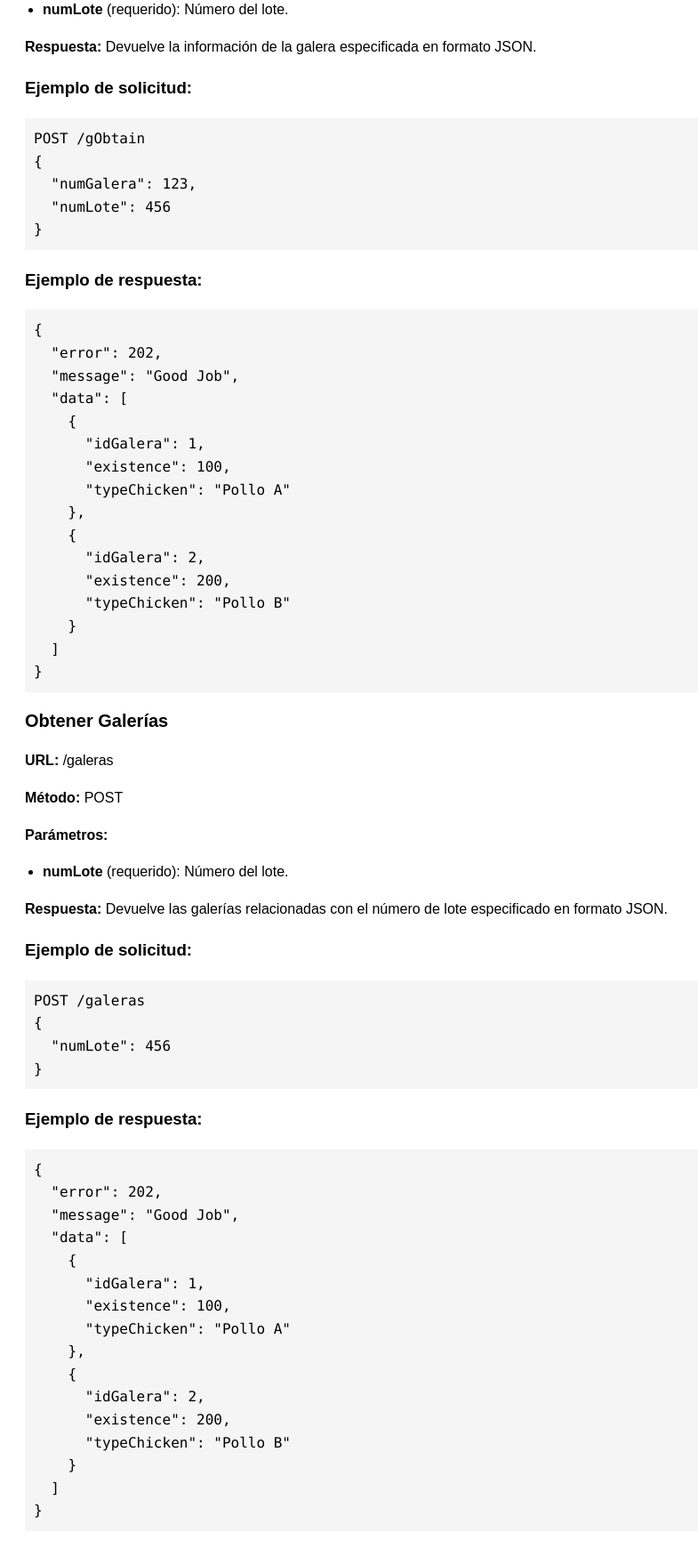
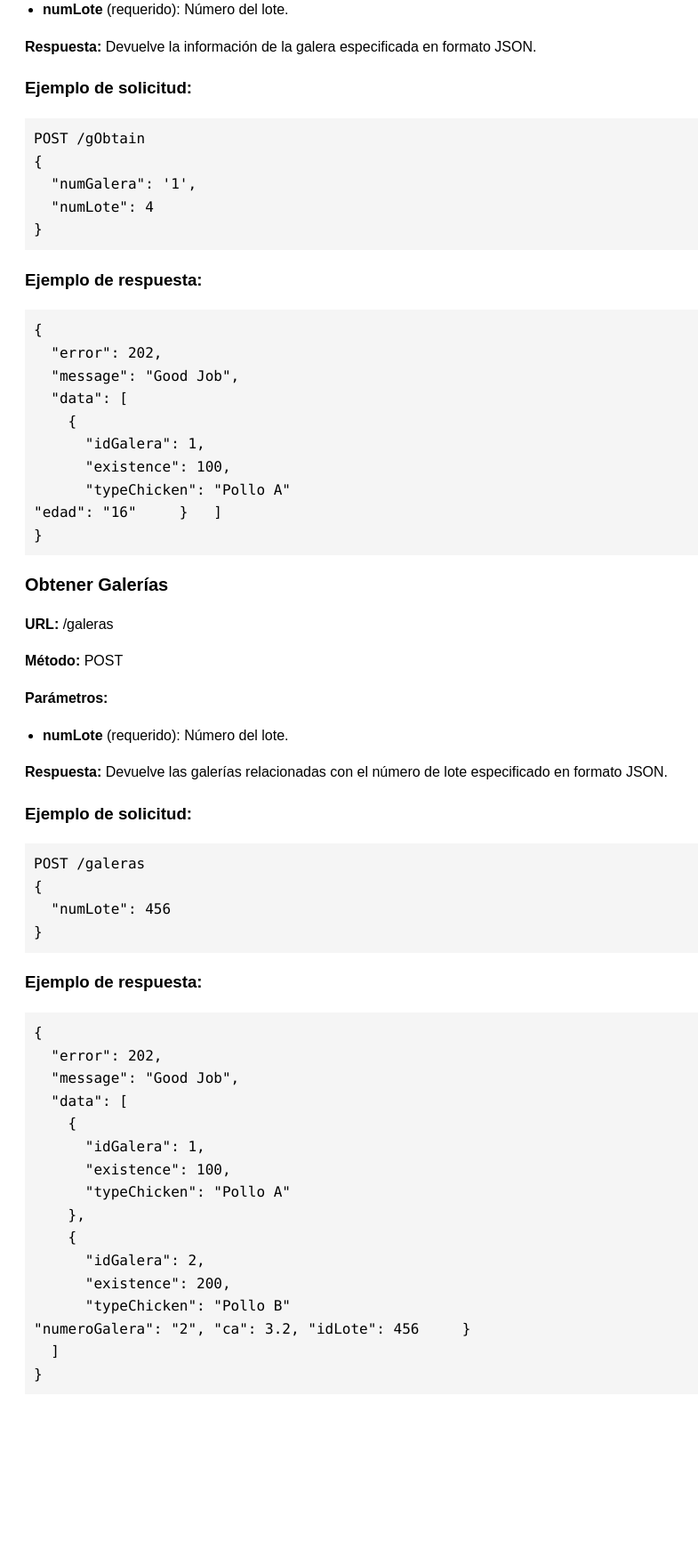
Before and after one commit to Danval-003/MGA_Api, a Flask app: page /galerasDoc in a window 1280 px wide. Shown: the part 304-2063 px from the top of the page at 89% size, without its empty margins (0-785 px from the left). After the commit the page ends 1857 px from the top, so only its background shows below. Run offline with Flask 3, Linux system fonts and the light colour scheme.

Commit message:
Se agrega la edad del pollo de la galera

```diff
--- a/methodsPostgres/galerys.py
+++ b/methodsPostgres/galerys.py
@@ -56,7 +56,8 @@ def infoGalera(tupleValues):
             {
                 'idGalera': row[0],
                 'existence': row[1],
-                'typeChicken': row[2]
+                'typeChicken': row[2],
+                'edad': row[3]
             }
             for row in rows
         ]
--- a/templates/galerasDoc.html
+++ b/templates/galerasDoc.html
@@ -46,8 +46,8 @@
   <code>
     POST /gObtain<br>
     {<br>
-    &nbsp;&nbsp;"numGalera": 123,<br>
-    &nbsp;&nbsp;"numLote": 456<br>
+    &nbsp;&nbsp;"numGalera": '1',<br>
+    &nbsp;&nbsp;"numLote": 4 <br>
     }
   </code>
   <h3>Ejemplo de respuesta:</h3>
@@ -60,12 +60,8 @@
     &nbsp;&nbsp;&nbsp;&nbsp;&nbsp;&nbsp;"idGalera": 1,<br>
     &nbsp;&nbsp;&nbsp;&nbsp;&nbsp;&nbsp;"existence": 100,<br>
     &nbsp;&nbsp;&nbsp;&nbsp;&nbsp;&nbsp;"typeChicken": "Pollo A"<br>
-    &nbsp;&nbsp;&nbsp;&nbsp;},<br>
-    &nbsp;&nbsp;&nbsp;&nbsp;{<br>
-    &nbsp;&nbsp;&nbsp;&nbsp;&nbsp;&nbsp;"idGalera": 2,<br>
-    &nbsp;&nbsp;&nbsp;&nbsp;&nbsp;&nbsp;"existence": 200,<br>
-    &nbsp;&nbsp;&nbsp;&nbsp;&nbsp;&nbsp;"typeChicken": "Pollo B"<br>
-    &nbsp;&nbsp;&nbsp;&nbsp;}<br>
+          "edad": "16"
+    &nbsp;&nbsp;&nbsp;&nbsp;}
     &nbsp;&nbsp;]<br>
     }
   </code>
@@ -99,6 +95,9 @@
     &nbsp;&nbsp;&nbsp;&nbsp;&nbsp;&nbsp;"idGalera": 2,<br>
     &nbsp;&nbsp;&nbsp;&nbsp;&nbsp;&nbsp;"existence": 200,<br>
     &nbsp;&nbsp;&nbsp;&nbsp;&nbsp;&nbsp;"typeChicken": "Pollo B"<br>
+          "numeroGalera": "2",
+          "ca": 3.2,
+          "idLote": 456
     &nbsp;&nbsp;&nbsp;&nbsp;}<br>
     &nbsp;&nbsp;]<br>
     }
```
